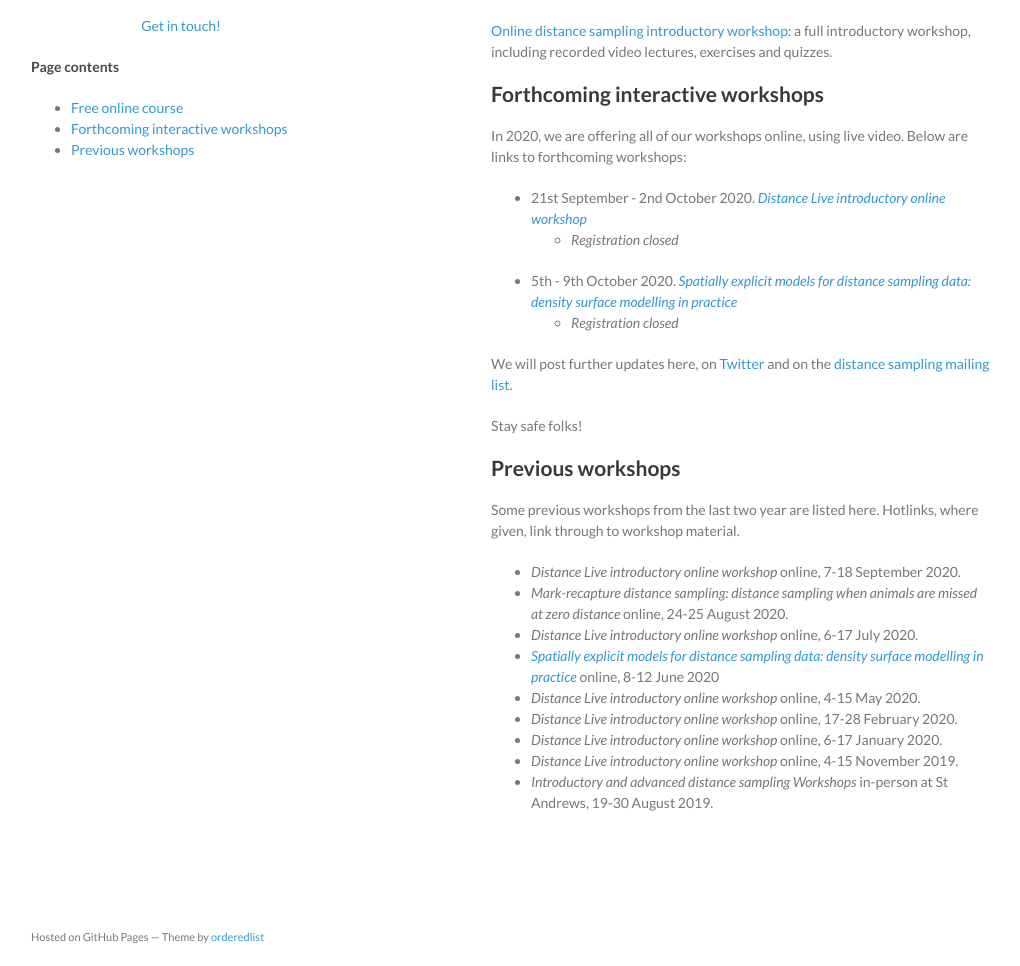
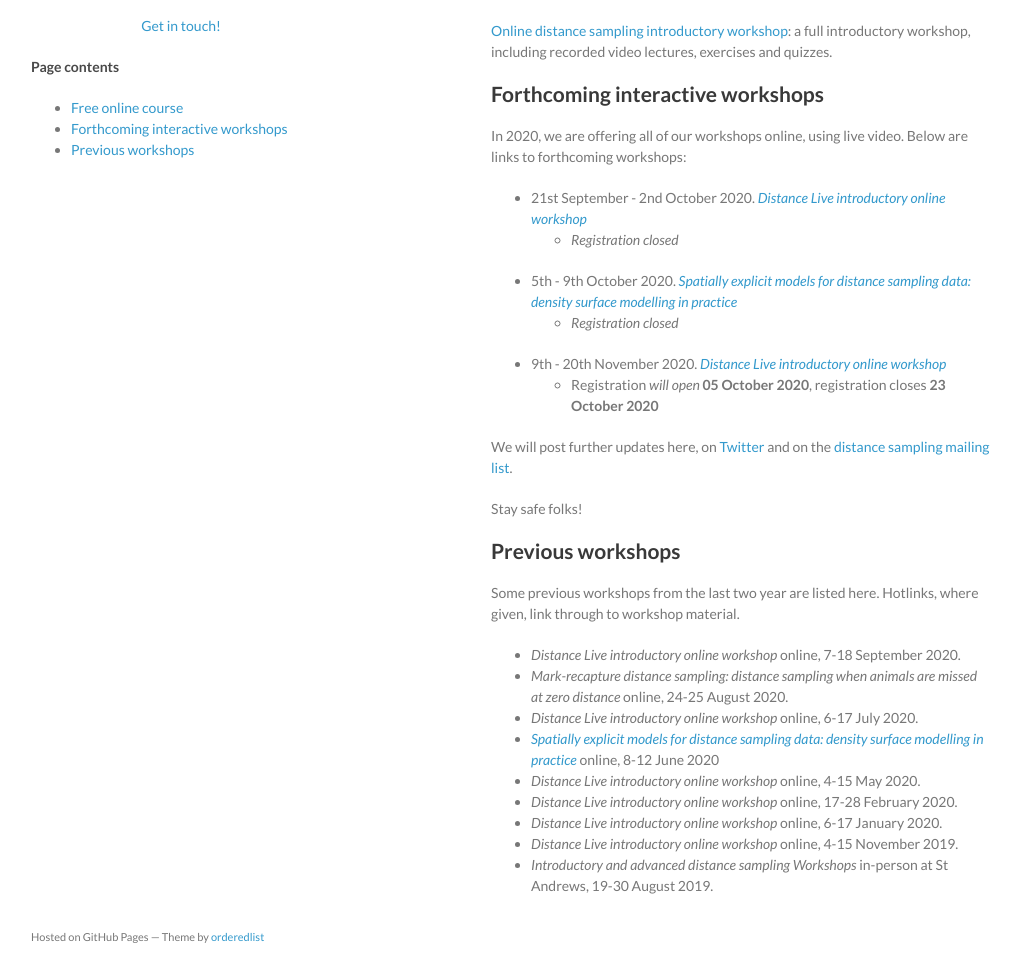
Before and after one commit to distanceworkshops/distanceworkshops.github.io, a Jekyll site: the page built from index.md, in a window 1280 px wide and 1110 px high. Shown: the part 144-1110 px from the top of the window, without its empty margins (129-1149 px from the left). Built offline with Jekyll 4.4.1, drawn with Linux system fonts in a browser that asks for light colours.

Commit message:
link to Nov 2020 intro workshop on landing page

```diff
--- a/index.md
+++ b/index.md
@@ -21,6 +21,8 @@ In 2020, we are offering all of our workshops online, using live video.  Below a
   - _Registration closed_
 - 5th - 9th October 2020.  [*Spatially explicit models for distance sampling data: density surface modelling in practice*](https://www.creem.st-andrews.ac.uk/spatial-modelling-live-online-workshop-2/)
   - _Registration closed_
+ - 9th - 20th November 2020.  [*Distance Live introductory online workshop*](http://workshops.distancesampling.org/intro-nov-2020.html)
+   - Registration *will open* **05 October 2020**, registration closes **23 October 2020**
 
 We will post further updates here, on [Twitter](http://twitter.com/distancesamp) and on the [distance sampling mailing list](https://groups.google.com/forum/#!forum/distance-sampling).
 
```
